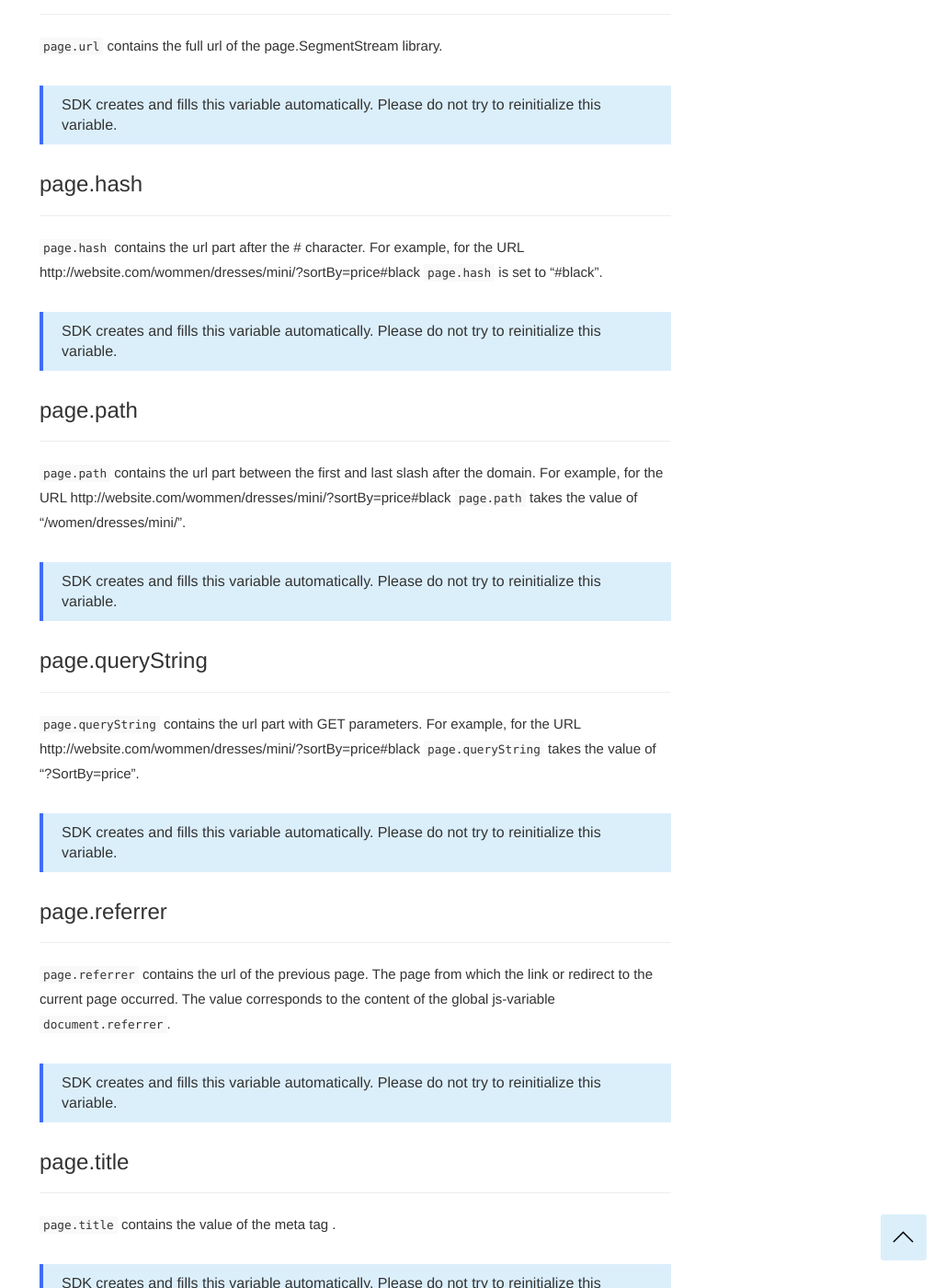
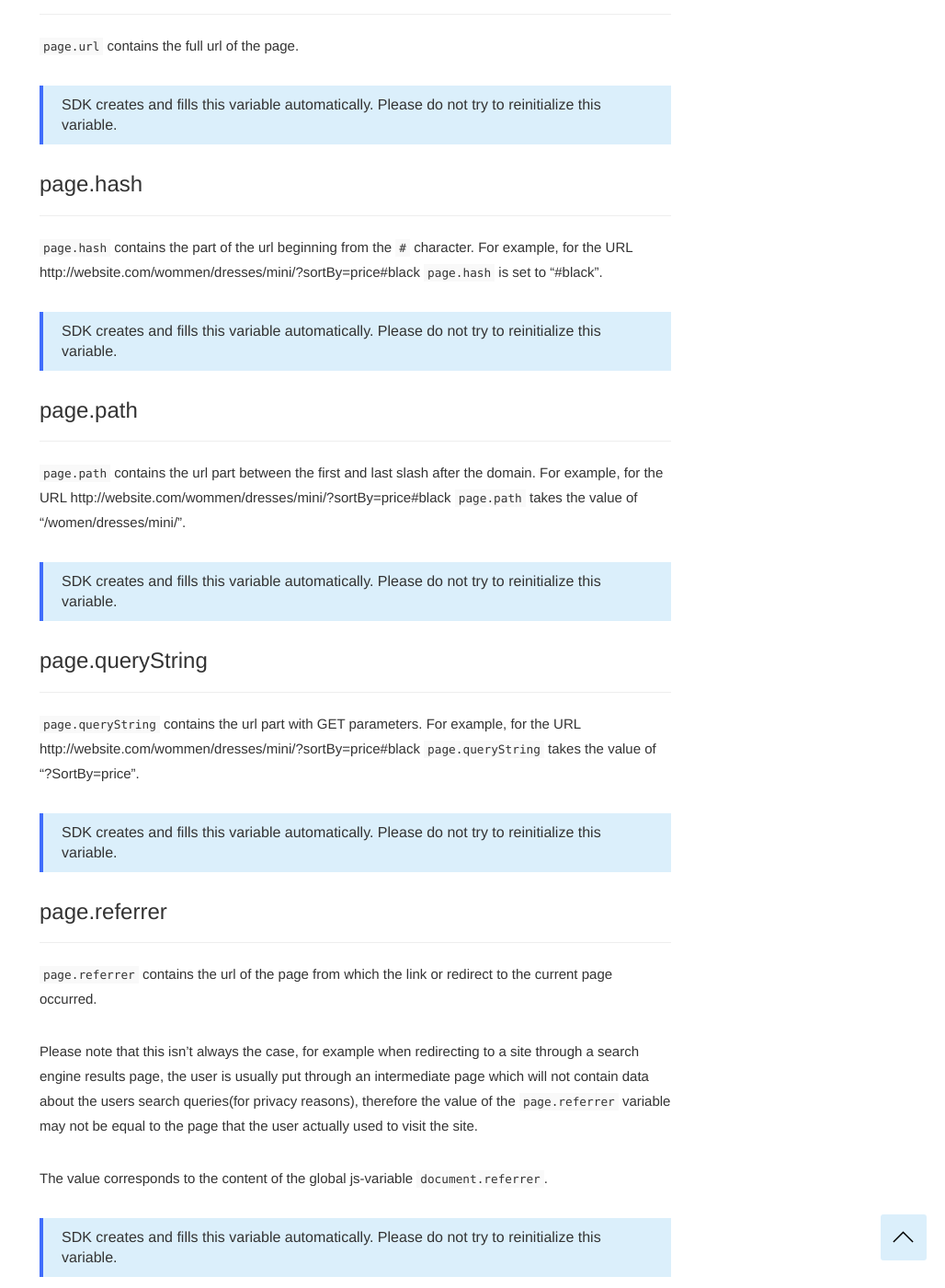
Before and after one commit to segmentstream-com/segmentstream-com.github.io, a Jekyll site: the page built from _docs/digitaldata/page.md, in a window 1280 px wide and 1400 px high, scrolled down 2691 px. Shown: the whole window at 92% size, without its empty margins (252-1280 px from the left). Built offline with Jekyll 4.4.1, drawn with Linux system fonts in a browser that asks for light colours; nearby versions of some CDN libraries.

Commit message:
add and mark enrichable variables to docs (#28)
add and mark enrichable variables to docs & update page.referrer and user.userId/anonymousId

```diff
--- a/_docs/digitaldata/page.md
+++ b/_docs/digitaldata/page.md
@@ -84,13 +84,13 @@
 
 ### <a name="page.url"></a>page.url
 ------
-`page.url` contains the full url of the page.SegmentStream library.
+`page.url` contains the full url of the page.
 
 > SDK creates and fills this variable automatically. Please do not try to reinitialize this variable.
 
 ### <a name="page.hash"></a>page.hash
 ------
-`page.hash` contains the url part after the # character. For example, for the URL http://website.com/wommen/dresses/mini/?sortBy=price#black `page.hash` is set to "#black".
+`page.hash` contains the part of the url beginning from the `#` character. For example, for the URL http://website.com/wommen/dresses/mini/?sortBy=price#black `page.hash` is set to "#black".
 
 > SDK creates and fills this variable automatically. Please do not try to reinitialize this variable.
 
@@ -108,7 +108,11 @@
 
 ### <a name="page.referrer"></a>page.referrer
 ------
-`page.referrer` contains the url of the previous page. The page from which the link or redirect to the current page occurred. The value corresponds to the content of the global js-variable `document.referrer`.
+`page.referrer` contains the url of the page from which the link or redirect to the current page occurred.
+
+Please note that this isn't always the case, for example when redirecting to a site through a search engine results page, the user is usually put through an intermediate page which will not contain data about the users search queries(for privacy reasons), therefore the value of the `page.referrer` variable may not be equal to the page that the user actually used to visit the site.
+
+The value corresponds to the content of the global js-variable `document.referrer`.
 
 > SDK creates and fills this variable automatically. Please do not try to reinitialize this variable.
 
```
Also changed, not shown: _docs/digitaldata/user.md (+12 -1 lines).
